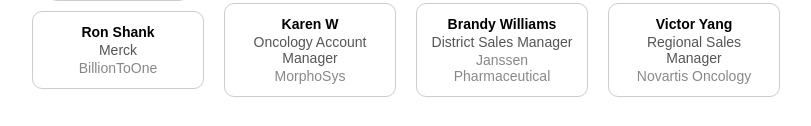
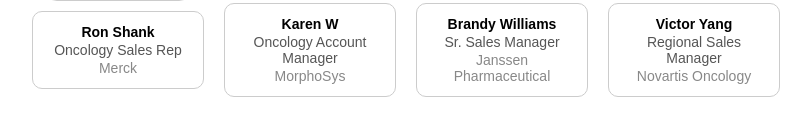
Before and after one commit to kpunch/b21images, a plain HTML site: page index.html in a window 1280 px wide. Shown: the part 187-313 px from the top of the page, without its empty margins (234-1045 px from the left). Drawn offline with Linux system fonts and the light colour scheme.

Commit message:
Update index.html

```diff
--- a/index.html
+++ b/index.html
@@ -55,8 +55,8 @@
         <img src="path-to-image1.jpg" alt="Profile 1">
         <div class="text-box">
             <div class="name">Ron Shank</div>
-            <div class="title">Merck</div>
-            <div class="company">BillionToOne</div>
+            <div class="title">Oncology Sales Rep</div>
+            <div class="company">Merck</div>
         </div>
     </div>
 
@@ -73,7 +73,7 @@
         <img src="path-to-image3.jpg" alt="Profile 3">
         <div class="text-box">
             <div class="name">Brandy Williams</div>
-            <div class="title">District Sales Manager</div>
+            <div class="title">Sr. Sales Manager</div>
             <div class="company">Janssen Pharmaceutical</div>
         </div>
     </div>
```
